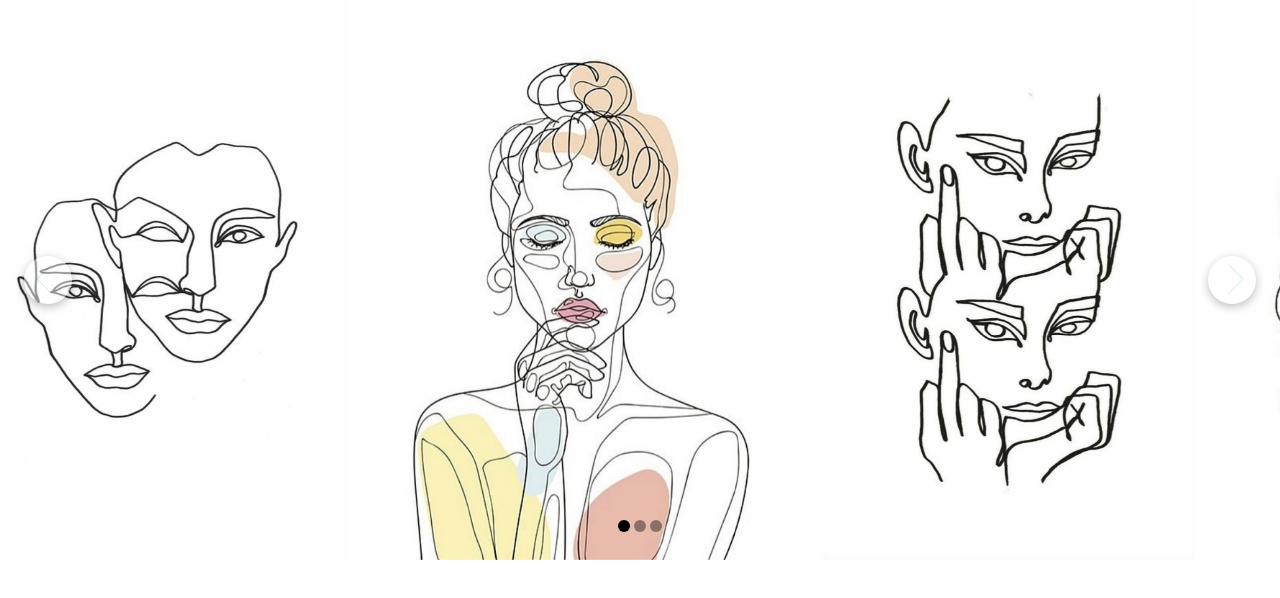
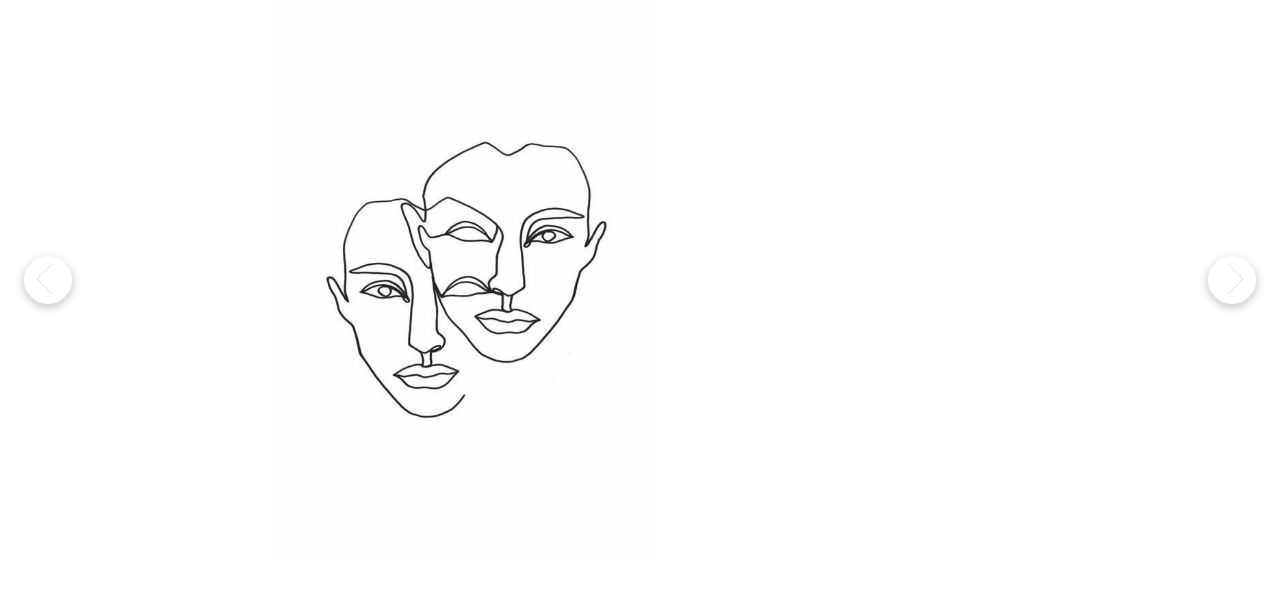
Before and after one commit to cady-chou/Slider-practice, a plain HTML site: page index.html in a window 1280 px wide. Drawn offline with Linux system fonts and the light colour scheme.

Commit message:
third commit

```diff
--- a/CSS/style.css
+++ b/CSS/style.css
@@ -18,11 +18,12 @@
     position: relative;
 }
 
-@media (max-width:768px) {
+
+/* @media (max-width:768px) {
     .owl-theme .owl-nav {
         display: none;
     }
-}
+} */
 
 .owl-theme .owl-nav .owl-prev,
 .owl-theme .owl-nav .owl-next {
@@ -51,7 +52,8 @@
     background-position: left;
 }
 
-.owl-theme .owl-dots {
+
+/* .owl-theme .owl-dots {
     display: block;
     position: absolute;
     width: 100%;
@@ -70,4 +72,4 @@
 
 .owl-theme .owl-dots .active {
     background-color: #000000;
-}
+} */
--- a/index.html
+++ b/index.html
@@ -56,7 +56,7 @@
             $('.owl-carousel').owlCarousel({
                 loop: true,
                 nav: true,
-                item: 3,
+                items: 1,
                 autoplay: true,
                 autoplaySpeed: 800,
                 navText: []
```
